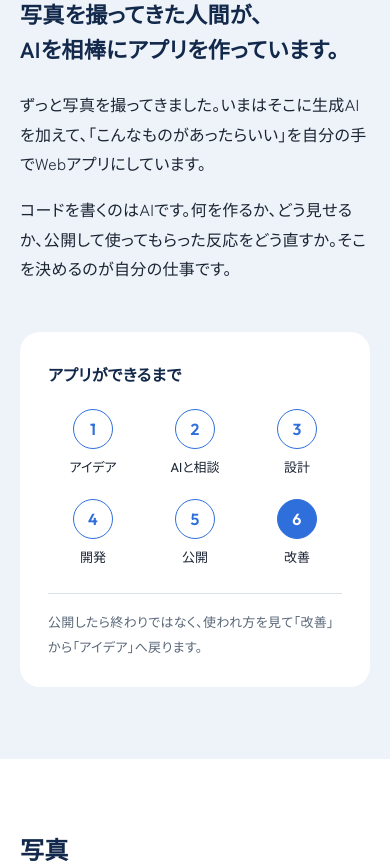
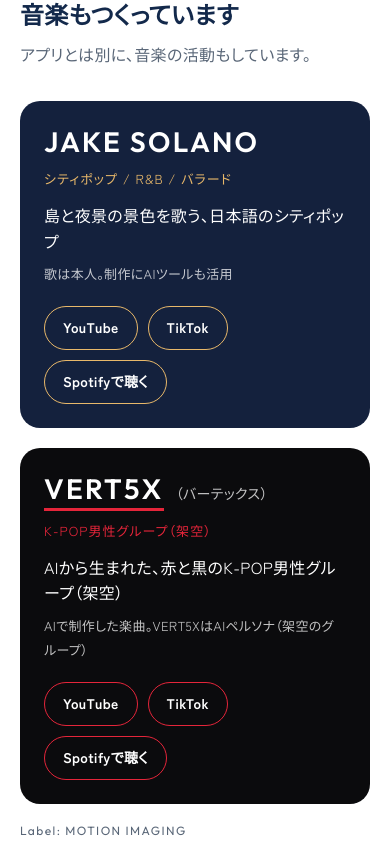
Before and after one commit to motionimagingjp/scad-ai-lab, a Next.js app: page / in a window 390 px wide. Shown: the part 2855-3718 px from the top of the page. Built offline with nearby package versions, Linux system fonts and the light colour scheme.

Commit message:
音楽セクション（JAKE SOLANO / VERT5X）を追加
Co-Authored-By: Claude Sonnet 5.5 <noreply@anthropic.com>
Claude-Session: https://claude.ai/code/session_01AVbV53gsH8xXdz5xAzrh7Z

```diff
--- a/app/globals.css
+++ b/app/globals.css
@@ -477,6 +477,100 @@ ol {
   }
 }
 
+/* ───────── 音楽 ───────── */
+.music__list {
+  display: grid;
+  gap: 20px;
+}
+.artist {
+  --a-bg: var(--navy);
+  --a-fg: #ffffff;
+  --a-accent: #d9b45f;
+  padding: clamp(24px, 4vw, 40px);
+  border-radius: 20px;
+  background: var(--a-bg);
+  color: var(--a-fg);
+}
+.artist--jakesolano {
+  --a-bg: #14213d;
+  --a-accent: #e8b86a;
+}
+.artist--vert5x {
+  --a-bg: #0b0b0d;
+  --a-accent: #e5253a;
+}
+.artist__head {
+  display: flex;
+  flex-wrap: wrap;
+  align-items: baseline;
+  gap: 4px 12px;
+}
+.artist__name {
+  font-family: var(--font-en-stack);
+  font-size: clamp(28px, 5vw, 44px);
+  line-height: 1.2;
+  letter-spacing: 0.08em;
+  color: var(--a-fg);
+}
+.artist--vert5x .artist__name {
+  border-bottom: 3px solid var(--a-accent);
+  padding-bottom: 2px;
+}
+.artist__reading {
+  font-size: 14px;
+  opacity: 0.75;
+}
+.artist__kind {
+  margin-top: 8px;
+  font-size: 13px;
+  letter-spacing: 0.08em;
+  color: var(--a-accent);
+}
+.artist__summary {
+  margin-top: 12px;
+  font-size: clamp(16px, 2.4vw, 20px);
+  line-height: 1.6;
+}
+.artist__note {
+  margin-top: 8px;
+  font-size: 13px;
+  opacity: 0.75;
+}
+.artist__links {
+  display: flex;
+  flex-wrap: wrap;
+  gap: 10px;
+  margin-top: 20px;
+}
+.artist__link {
+  display: inline-block;
+  padding: 8px 18px;
+  border: 1px solid var(--a-accent);
+  border-radius: 999px;
+  color: var(--a-fg);
+  font-size: 14px;
+  font-weight: 700;
+  text-decoration: none;
+}
+.artist__link:hover,
+.artist__link:focus-visible {
+  background: var(--a-accent);
+  color: #0b0b0d;
+}
+.music__label {
+  margin-top: 16px;
+  font-family: var(--font-en-stack);
+  font-size: 12px;
+  letter-spacing: 0.12em;
+  color: var(--sub);
+}
+
+@media (min-width: 900px) {
+  .music__list {
+    grid-template-columns: 1fr;
+  }
+}
+
 /* ───────── About ───────── */
 .about {
   background: var(--mist);
--- a/app/page.jsx
+++ b/app/page.jsx
@@ -38,7 +38,7 @@ function findAppScreenshot(id) {
 export default function Home() {
   const heroImage = listImages("hero")[0] || null;
   const gallery = listImages("gallery");
-  const { hero, apps, about, sns } = site;
+  const { hero, apps, music, about, sns } = site;
   const instagram = sns.find((s) => s.label === "Instagram");
 
   return (
@@ -58,6 +58,7 @@ export default function Home() {
           </a>
           <nav className="nav" aria-label="メインメニュー">
             <a href="#apps">アプリ</a>
+            <a href="#music">音楽</a>
             <a href="#about">About</a>
             {gallery.length > 0 && <a href="#photo">写真</a>}
             {instagram && (
@@ -162,6 +163,46 @@ export default function Home() {
           </div>
         </section>
 
+        {/* ───────── 音楽 ───────── */}
+        <section id="music" className="block music">
+          <div className="wrap">
+            <div className="block__head">
+              <h2 className="block__title">{music.title}</h2>
+              <p className="block__lead">{music.lead}</p>
+            </div>
+            <ul className="music__list">
+              {music.artists.map((a) => (
+                <li key={a.id} className={`artist artist--${a.theme}`}>
+                  <div className="artist__head">
+                    <h3 className="artist__name">{a.name}</h3>
+                    {a.reading && (
+                      <span className="artist__reading">（{a.reading}）</span>
+                    )}
+                  </div>
+                  <p className="artist__kind">{a.kind}</p>
+                  <p className="artist__summary">{a.summary}</p>
+                  <p className="artist__note">{a.note}</p>
+                  <ul className="artist__links">
+                    {a.links.map((l) => (
+                      <li key={l.url}>
+                        <a
+                          className="artist__link"
+                          href={l.url}
+                          target="_blank"
+                          rel="noopener noreferrer"
+                        >
+                          {l.label}
+                        </a>
+                      </li>
+                    ))}
+                  </ul>
+                </li>
+              ))}
+            </ul>
+            <p className="music__label">Label: {music.label}</p>
+          </div>
+        </section>
+
         {/* ───────── About ───────── */}
         <section id="about" className="block about">
           <div className="wrap about__grid">
--- a/app/site.config.js
+++ b/app/site.config.js
@@ -88,6 +88,61 @@ export const site = {
     },
   ],
 
+  // 音楽活動（2つは別々の活動。表示は上から順に並ぶ。混ぜない）
+  music: {
+    title: "音楽もつくっています",
+    lead: "アプリとは別に、音楽の活動もしています。",
+    label: "MOTION IMAGING",
+    artists: [
+      {
+        id: "jakesolano",
+        name: "JAKE SOLANO",
+        kind: "シティポップ / R&B / バラード",
+        summary: "島と夜景の景色を歌う、日本語のシティポップ",
+        note: "歌は本人。制作にAIツールも活用",
+        theme: "jakesolano",
+        links: [
+          {
+            label: "YouTube",
+            url: "https://www.youtube.com/@JAKESOLANO_OFFICIAL",
+          },
+          {
+            label: "TikTok",
+            url: "https://www.tiktok.com/@jakesolano_official",
+          },
+          {
+            label: "Spotifyで聴く",
+            url: "https://open.spotify.com/playlist/3JmskRtzTFZOV6SE9gYTMI",
+          },
+        ],
+      },
+      {
+        id: "vert5x",
+        name: "VERT5X",
+        reading: "バーテックス",
+        kind: "K-POP男性グループ（架空）",
+        summary: "AIから生まれた、赤と黒のK-POP男性グループ（架空）",
+        note: "AIで制作した楽曲。VERT5XはAIペルソナ（架空のグループ）",
+        theme: "vert5x",
+        links: [
+          {
+            label: "YouTube",
+            url: "https://www.youtube.com/@vert5x_official",
+          },
+          {
+            // メンバーJONGJINのアカウントで運用
+            label: "TikTok",
+            url: "https://www.tiktok.com/@jongjin_vert5x",
+          },
+          {
+            label: "Spotifyで聴く",
+            url: "https://open.spotify.com/playlist/293EagrTDDmgcXolSHMRsD",
+          },
+        ],
+      },
+    ],
+  },
+
   about: {
     title: "写真を撮ってきた人間が、\nAIを相棒にアプリを作っています。",
     body: [
```
